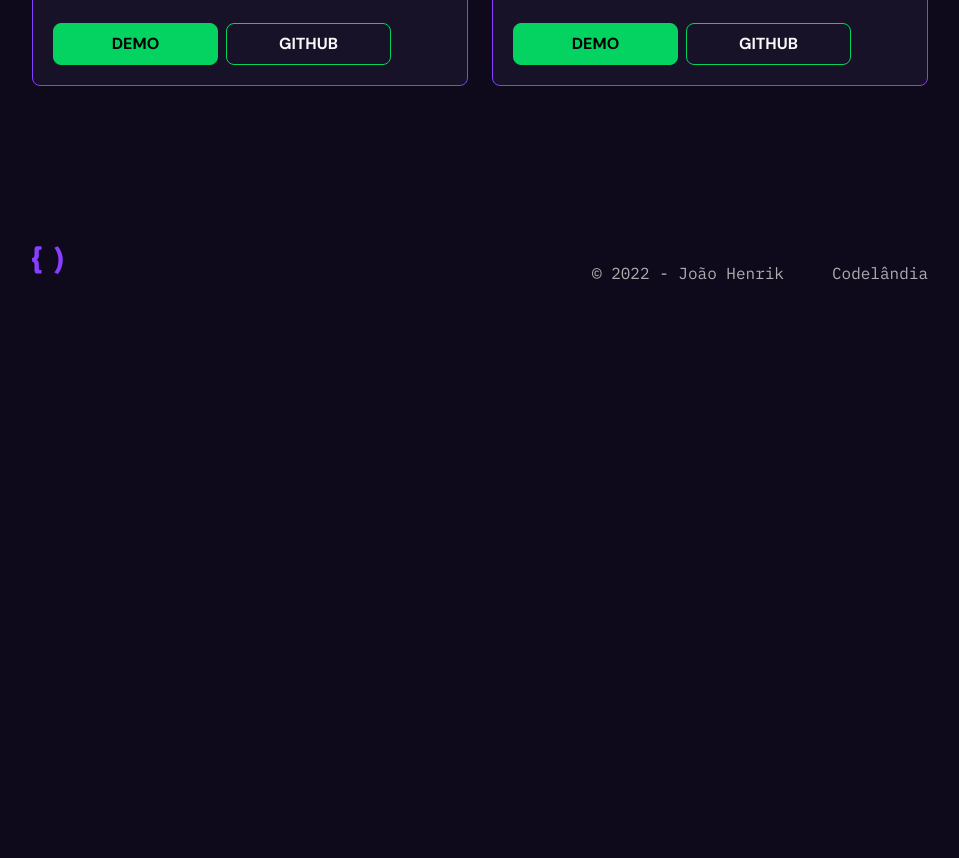
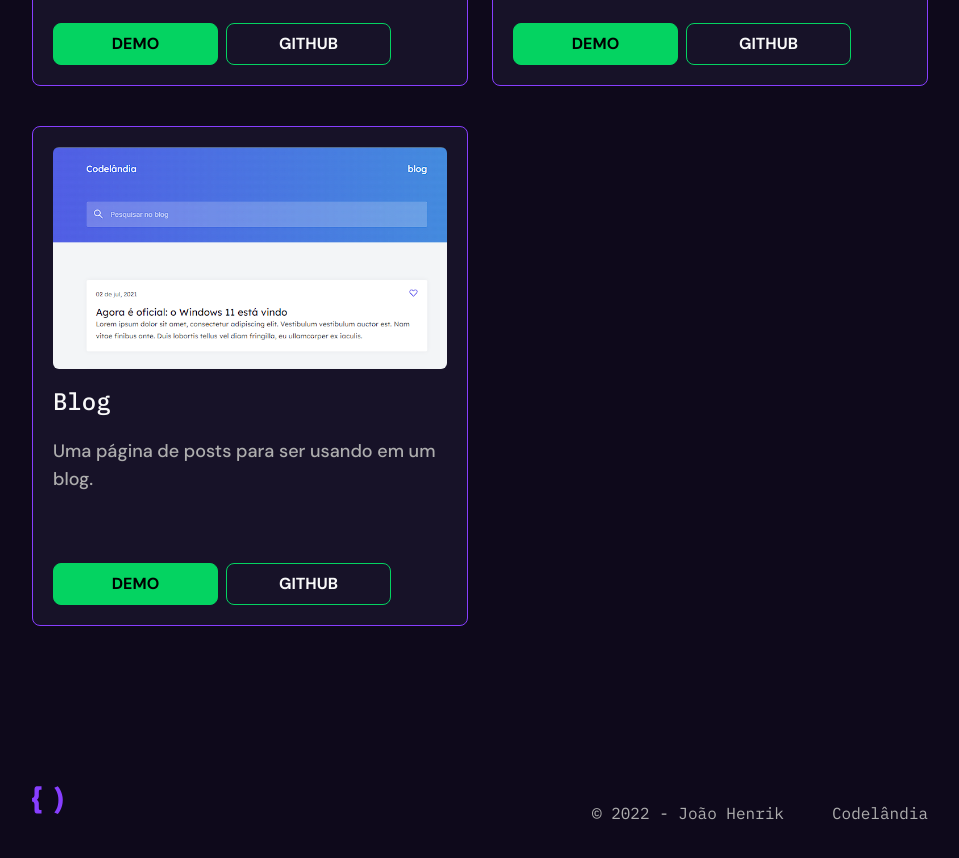
Before and after one commit to joaohenrik03/codelandia, a React (Vite) app: page / in a window 1280 px wide. Shown: the part 1000-1858 px from the top of the page, without its empty margins (160-1119 px from the left). Before the commit the page ends 1443 px from the top, so only its background shows below. Built offline with nearby package versions, Linux system fonts and the light colour scheme.

Commit message:
New project added

```diff
--- a/src/App.tsx
+++ b/src/App.tsx
@@ -4,6 +4,7 @@ import { LogoCodelandia } from "./components/LogoCodelandia";
 
 import rachiImg from "./assets/rachi.png";
 import helpdogImg from "./assets/helpdog.png";
+import blogImg from "./assets/blog.png";
 
 export function App() {
   const projects = [
@@ -20,6 +21,13 @@ export function App() {
       demo: 'https://help-dog.vercel.app/',
       url: 'https://github.com/joaohenrik03/help-dog',
       imgSrc: helpdogImg,
+    },
+    {
+      name: 'Blog',
+      bio: 'Uma página de posts para ser usando em um blog.',
+      demo: '',
+      url: 'https://github.com/joaohenrik03/blog-illustration',
+      imgSrc: blogImg,
     },
   ];
 
@@ -59,6 +67,7 @@ export function App() {
                   demo={project.demo}
                   url={project.url}
                   imgSrc={project.imgSrc}
+                  key={project.name}
                 />
               ))
             }
```
